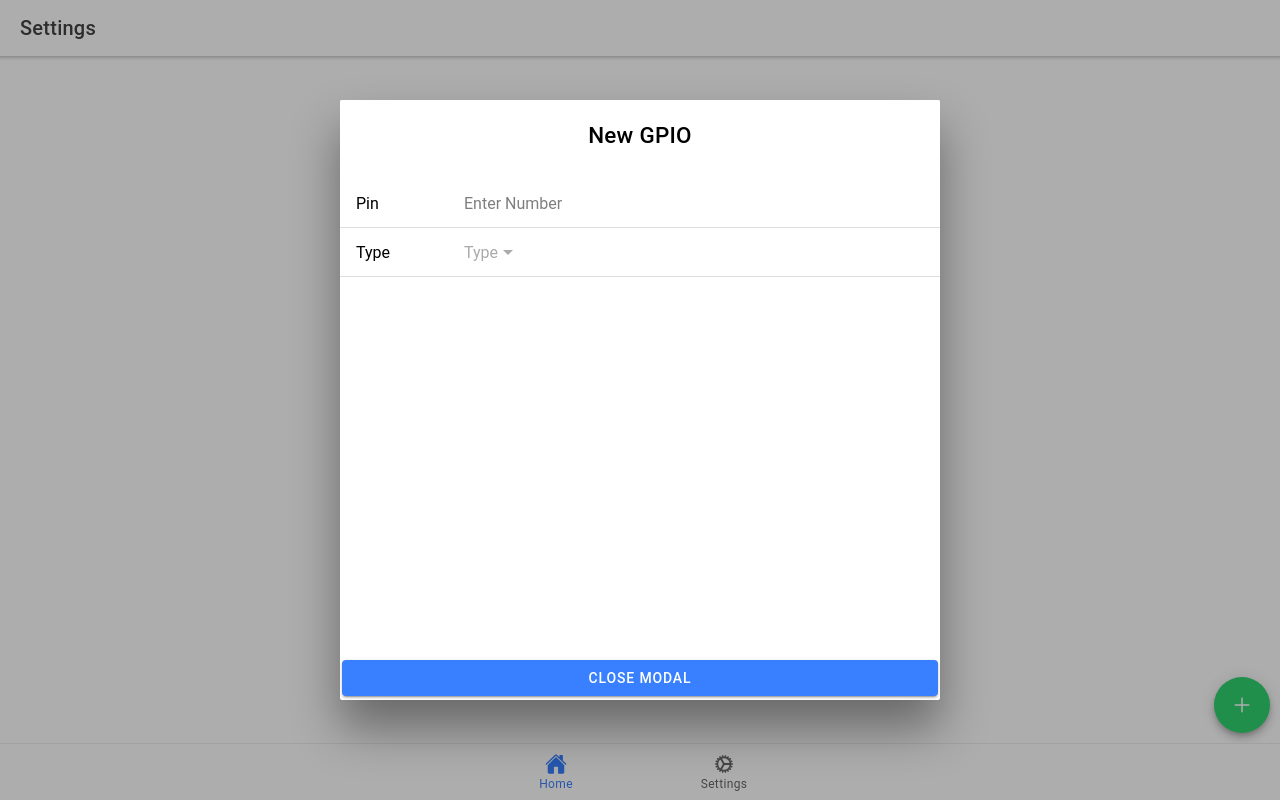
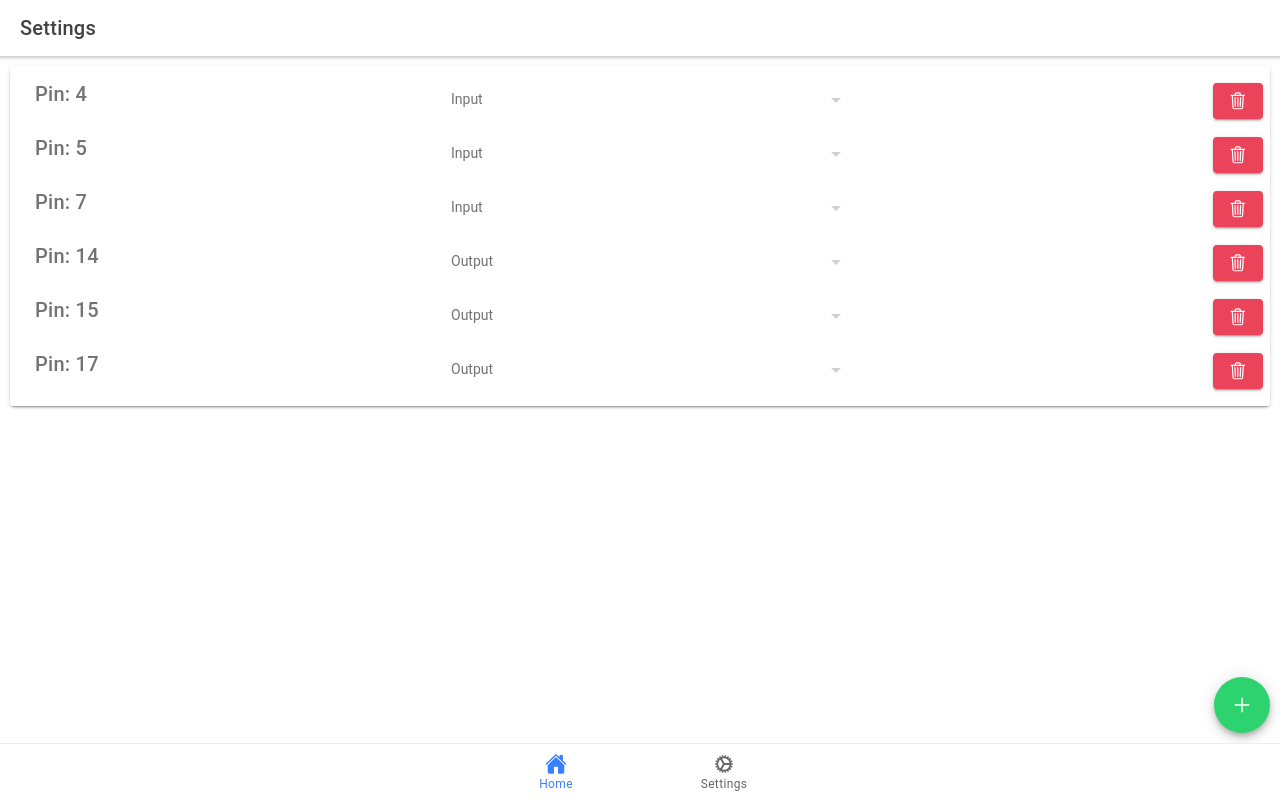
Before and after one commit to WDaan/mobile-ionic, a React (Create React App) app: page /settings in a window 1280 px wide. Built offline with nearby package versions, Linux system fonts and the light colour scheme.

Commit message:
layout tweaks

```diff
--- a/src/components/AddModal.tsx
+++ b/src/components/AddModal.tsx
@@ -12,33 +12,38 @@ interface ContainerProps {
 
 const AddModal: React.FC<ContainerProps> = ({ opened, setShowModal }) => {
 
-    const [pin, setPin] = useState<number>();
-    const [type, setType] = useState<IOType>();
+    const [pin, setPin] = useState<number>()
+    const [type, setType] = useState<IOType>()
 
+    function addIO() {
+        // add io with service
+
+        setShowModal(false)
+    }
 
     return (
         <IonModal isOpen={opened} cssClass='container'>
-            <IonContent className="container">
-                <IonTitle className="title">New GPIO</IonTitle>
+            <IonContent className='container'>
+                <IonTitle className='title'>New GPIO</IonTitle>
                 <IonList>
                     <IonItem>
-                        <IonLabel position="fixed">Pin</IonLabel>
+                        <IonLabel position='fixed'>Pin</IonLabel>
                         <IonInput
-                            type="number"
-                            value={pin} placeholder="Enter Number"
-                            onIonChange={e => setPin(parseInt(e.detail.value!, 10))}>
-                        </IonInput>
+                            type='number'
+                            value={pin} placeholder='Enter Number'
+                            onIonChange={e => setPin(parseInt(e.detail.value!, 10))}/>
                     </IonItem>
                     <IonItem>
-                        <IonLabel position="fixed">Type</IonLabel>
-                        <IonSelect interface="action-sheet" value={type} placeholder="Type" onIonChange={e => setType(e.detail.value)}>
+                        <IonLabel position='fixed'>Type</IonLabel>
+                        <IonSelect interface='action-sheet' value={type} placeholder='Type' onIonChange={e => setType(e.detail.value)}>
                             <IonSelectOption value={IOType.Input}>Input</IonSelectOption>
                             <IonSelectOption value={IOType.Output}>Output</IonSelectOption>
                         </IonSelect>
                     </IonItem>
                 </IonList>
             </IonContent>
-            <IonButton onClick={() => setShowModal(false)}>Close Modal</IonButton>
+            <IonButton color='success' onClick={() => addIO()}>Save</IonButton>
+            <IonButton color='danger' onClick={() => setShowModal(false)}>Cancel</IonButton>
         </IonModal >
     )
 }
--- a/src/components/IO.css
+++ b/src/components/IO.css
@@ -4,7 +4,20 @@
     font-size: 1.4em;
 }
 
+.badgeContainer {
+    justify-content: center;
+}
+
 .badge {
-    width: 1.4em;
-    height: 1.4em;
+    width: 1.8em;
+    height: 1.6em;
+    color: white;
 }
+
+.toggle {
+    float: right;
+}
+
+.card {
+    padding: 0.3em;
+}
--- a/src/components/IOItem.tsx
+++ b/src/components/IOItem.tsx
@@ -1,5 +1,6 @@
 import React, { useState } from 'react'
-import { IonBadge, IonLabel, IonItem, IonToggle } from '@ionic/react'
+import { IonBadge, IonTitle, IonRow, IonCol, IonToggle, IonIcon } from '@ionic/react'
+import { bulbOutline } from 'ionicons/icons'
 
 import './IO.css'
 
@@ -16,19 +17,29 @@ const IOItem: React.FC<ContainerProps> = ({ pin }) => {
     }
 
     const statusColor = pin.status ? 'success' : 'danger'
+    const input = pin.type === IOType.Input
 
     return (
-        <IonItem>
-            <IonLabel>{pin.pin}</IonLabel>
-            { pin.type === IOType.Input && (<IonBadge className='badge' color={statusColor}> </IonBadge>)}
-            { pin.type === IOType.Output &&
-                (<IonToggle
-                    color='success' mode='ios'
-                    checked={pin.status}
-                    onIonChange={e => setChecked(e.detail.checked)}
-                />)
+        <IonRow class="item">
+            <IonCol>
+                <IonTitle>Pin: {pin.pin}</IonTitle>
+            </IonCol>
+            <IonCol className="badgeContainer" style={{ display: input ? '' : 'flex' }}>
+                <IonBadge className='badge' style={{ float: input ? 'right' : '' }} color={statusColor}>
+                    <IonIcon icon={bulbOutline} />
+                </IonBadge>
+            </IonCol>
+            { !input &&
+                (
+                    <IonCol>
+                        <IonToggle class="toggle"
+                            color='success' mode='ios'
+                            checked={pin.status}
+                            onIonChange={e => setChecked(e.detail.checked)}
+                        />
+                    </IonCol>)
             }
-        </IonItem>
+        </IonRow>
     )
 }
 
--- a/src/components/IOList.tsx
+++ b/src/components/IOList.tsx
@@ -21,7 +21,7 @@ const IOList: React.FC<ContainerProps> = ({ type }) => {
         <div>
             <IonTitle className='title'>{type}</IonTitle>
             <IonCard>
-                <IonCardContent>
+                <IonCardContent className="card">
                     <IonList lines='inset'>
                         {ios.map(io =>
                             <IOItem key={io.pin} pin={io} />)
--- /dev/null
+++ b/src/components/IOSettingsList.css
@@ -0,0 +1,7 @@
+.no-padding {
+    padding: 0;
+}
+
+.deleteButton {
+    float: right;
+}
--- /dev/null
+++ b/src/components/IOSettingsList.tsx
@@ -0,0 +1,47 @@
+import React, { useState } from 'react'
+import { IonCard, IonList, IonCardContent, IonIcon, IonTitle, IonButton, IonCol, IonRow, IonSelect, IonSelectOption } from '@ionic/react'
+import { trashOutline } from 'ionicons/icons'
+
+import './IOSettingsList.css'
+
+import IO from '../services/io'
+import { IOType, iPin } from '../models/pin'
+
+const IOSettingsList: React.FC = () => {
+
+    const [ios] = useState<iPin[]>(IO.getIOs())
+
+    function deleteIo(io: iPin) {
+
+    }
+
+    return (
+        <IonCard>
+            <IonCardContent class="no-padding">
+                <IonList lines='inset'>
+                    {ios.map(io =>
+                        <IonRow key={io.pin}>
+                            <IonCol>
+                                <IonTitle>Pin: {io.pin}</IonTitle>
+                            </IonCol>
+                            <IonCol>
+                                <IonSelect className="select" interface='action-sheet' value={io.type} placeholder='Type'>
+                                    <IonSelectOption value={IOType.Input}>Input</IonSelectOption>
+                                    <IonSelectOption value={IOType.Output}>Output</IonSelectOption>
+                                </IonSelect>
+                            </IonCol>
+                            <IonCol>
+                                <IonButton className="deleteButton" color='danger' onClick={() => deleteIo(io)}>
+                                    <IonIcon icon={trashOutline} />
+                                </IonButton>
+                            </IonCol>
+                        </IonRow>
+                    )
+                    }
+                </IonList>
+            </IonCardContent >
+        </IonCard >
+    )
+}
+
+export default IOSettingsList
--- a/src/models/pin.ts
+++ b/src/models/pin.ts
@@ -10,5 +10,5 @@ export enum IOType {
 }
 
 export class Pin implements iPin {
-    constructor(public pin: number, public status: boolean, public type: IOType) { }
+    constructor(public pin: number, public type: IOType, public status: boolean = false) { }
 }
--- a/src/pages/Settings.tsx
+++ b/src/pages/Settings.tsx
@@ -1,15 +1,16 @@
 import React, { useState } from 'react'
 import { IonContent, IonHeader, IonPage, IonTitle, IonToolbar, IonFabButton, IonFab, IonIcon } from '@ionic/react'
-import { add } from 'ionicons/icons';
+import { add } from 'ionicons/icons'
 
 
 import './Settings.css'
 
 import AddModal from '../components/AddModal'
+import IOSettingsList from '../components/IOSettingsList'
 
 const Tab2: React.FC = () => {
 
-    const [showModal, setShowModal] = useState<boolean>(true)
+    const [showModal, setShowModal] = useState<boolean>(false)
 
     return (
         <IonPage>
@@ -24,9 +25,10 @@ const Tab2: React.FC = () => {
                         <IonTitle size='large'>Settings</IonTitle>
                     </IonToolbar>
                 </IonHeader>
+                <IOSettingsList />
                 <AddModal opened={showModal} setShowModal={setShowModal} />
-                <IonFab vertical="bottom" horizontal="end" slot="fixed">
-                    <IonFabButton color="success" onClick={() => setShowModal(true)}>
+                <IonFab vertical='bottom' horizontal='end' slot='fixed'>
+                    <IonFabButton color='success' onClick={() => setShowModal(true)}>
                         <IonIcon icon={add} />
                     </IonFabButton>
                 </IonFab>
--- a/src/services/io.ts
+++ b/src/services/io.ts
@@ -5,8 +5,8 @@ class IO {
         public inputs: iPin[] = [],
         public outputs: iPin[] = []
     ) {
-        this.inputs = [new Pin(4, true, IOType.Input), new Pin(5, false, IOType.Input), new Pin(7, false, IOType.Input)]
-        this.outputs = [new Pin(14, true, IOType.Output), new Pin(15, true, IOType.Output), new Pin(17, false, IOType.Output)]
+        this.inputs = [new Pin(4, IOType.Input, true), new Pin(5, IOType.Input, false), new Pin(7, IOType.Input, true)]
+        this.outputs = [new Pin(14, IOType.Output, true), new Pin(15, IOType.Output, true), new Pin(17, IOType.Output, false)]
     }
 
     addIo(pin: iPin) {
@@ -15,6 +15,10 @@ class IO {
         }
         this.outputs.push(pin)
     }
+
+    getIOs() {
+        return [...this.inputs, ...this.outputs]
+    }
 }
 
 export default new IO()
```
